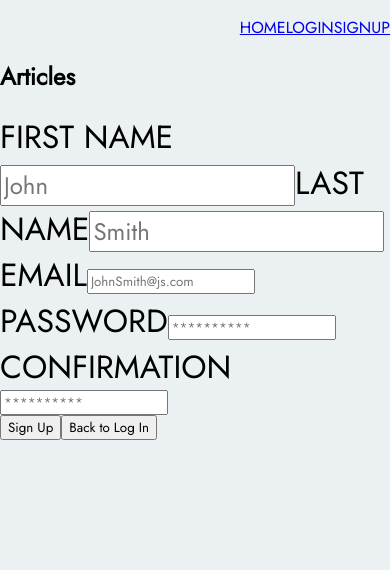
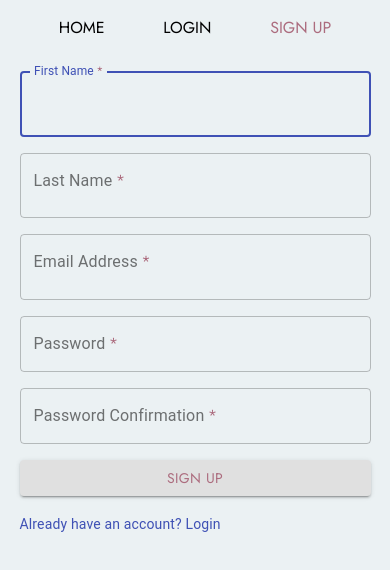
Before and after one commit to kcontreras01/Articles, a React (Create React App) app in the folder react_articles/: page /signup in a window 390 px wide. Shown: the top 570 px of the page. Built offline with nearby package versions, Linux system fonts and the light colour scheme.

Commit message:
mobile style is acceptable

```diff
--- a/react_articles/src/Components/Login.js
+++ b/react_articles/src/Components/Login.js
@@ -1,6 +1,14 @@
 import React, { Component } from 'react';
 import axios from 'axios';
 import Cookies from '../helpers/Cookies';
+import '../styles/login.css';
+import Button from '@material-ui/core/Button';
+import TextField from '@material-ui/core/TextField';
+import FormControlLabel from '@material-ui/core/FormControlLabel';
+import Checkbox from '@material-ui/core/Checkbox';
+import Link from '@material-ui/core/Link';
+import Grid from '@material-ui/core/Grid';
+import Typography from '@material-ui/core/Typography';
 
 class Login extends Component {
   constructor(){
@@ -70,36 +78,56 @@ class Login extends Component {
 
   render(){
     return(
-      <div>
-      <div className='loginBackground'>
-      </div>
-      <section>
-      <div className="auth-form">
-
-        <div className='loginHead'><h1>Articles</h1></div>
-
-        <form className='loginForm' onSubmit={this.login.bind(this)}>
-          <label htmlFor='email'>EMAIL:</label>
-          <input placeholder="JohnSmith@js.com" className='searchBar' value={this.state.inputs.email}
-            id='email' name='email' type='email'
+        <form>
+          <TextField
+            variant="outlined"
+            margin="normal"
+            required
+            fullWidth
+            id="email"
+            label="Email Address"
+            name="email"
+            autoComplete="email"
+            autoFocus
             onChange={e => this.changeInput(e, 'email')}
           />
-
-          <label htmlFor='password'>PASSWORD:</label>
-          <input placeholder="**********" className='searchBar' value={this.state.inputs.password}
-            id='password' name='password' type='password'
+          <TextField
+            variant="outlined"
+            margin="normal"
+            required
+            fullWidth
+            name="password"
+            label="Password"
+            type="password"
+            id="password"
+            autoComplete="current-password"
             onChange={e => this.changeInput(e, 'password')}
           />
-
-          <div className="form-buttons">
-            <button type="submit" className="login-form-button">Log In</button>
-
-          </div>
+          <FormControlLabel
+            control={<Checkbox value="remember" color="primary" />}
+            label="Remember me"
+          />
+          <Button
+            type="submit"
+            fullWidth
+            variant="contained"
+            color="default"
+          >
+            Login
+          </Button>
+          <Grid container>
+            <Grid item xs>
+              <Link href="#" variant="body2">
+                Forgot password?
+              </Link>
+            </Grid>
+            <Grid item>
+              <Link href="/signup" variant="body2">
+                {"Don't have an account? Sign Up"}
+              </Link>
+            </Grid>
+          </Grid>
         </form>
-      </div>
-      </section>
-      <footer>footer</footer>
-      </div>
     )
   }
 }
--- a/react_articles/src/Components/Nav.js
+++ b/react_articles/src/Components/Nav.js
@@ -1,6 +1,7 @@
 import React, { Fragment } from "react";
-import { BrowserRouter as Router, Switch, Route, Link } from "react-router-dom";
+import { BrowserRouter as Router, Switch, Route, Link, NavLink } from "react-router-dom";
 import "../styles/nav.css";
+import "../styles/content.css";
 import Content from "./Content";
 import Login from "./Login";
 import SignUp from "./Signup";
@@ -27,13 +28,15 @@ const Nav = ({ user }) => {
             ) : (
               <Fragment>
                 <li>
-                  <Link to="/">HOME</Link>
+                  <NavLink exact={true} activeClassName='is-active' to='/'>HOME</NavLink>
                 </li>
                 <li>
-                  <Link to="/login">LOGIN</Link>
+                  <NavLink activeClassName='is-active' to='/login'>LOGIN</NavLink>
+
                 </li>
                 <li>
-                  <Link to="/signup">SIGNUP</Link>
+                  <NavLink activeClassName='is-active' to='/signup'>SIGN UP</NavLink>
+
                 </li>
               </Fragment>
             )}
@@ -42,13 +45,19 @@ const Nav = ({ user }) => {
 
         <Switch>
           <Route path="/login">
-            <Login />
+            <section>
+              <Login />
+            </section>
           </Route>
           <Route path="/signup">
-            <SignUp />
+            <section>
+              <SignUp />
+            </section>
           </Route>
           <Route path="/">
-            <Content />
+            <section>
+              <Content />
+            </section>
           </Route>
         </Switch>
       </div>
--- a/react_articles/src/Components/Signup.js
+++ b/react_articles/src/Components/Signup.js
@@ -1,7 +1,14 @@
 import React, { Component } from 'react';
 import axios from 'axios';
+import '../styles/signup.css';
+import Button from '@material-ui/core/Button';
+import TextField from '@material-ui/core/TextField';
+import FormControlLabel from '@material-ui/core/FormControlLabel';
+import Checkbox from '@material-ui/core/Checkbox';
+import Link from '@material-ui/core/Link';
+import Grid from '@material-ui/core/Grid';
+import Typography from '@material-ui/core/Typography';
 
-// component for sign up
 // this will render if the mode in user auth is signup
 class SignUp extends Component {
   constructor(){
@@ -40,55 +47,95 @@ class SignUp extends Component {
 
   render(){
     return(
-      <div>
-      <section>
-      <div className='loginBackground'>
-      </div>
-      <div className="signUp-auth-form">
-        <h1 className='loginHead'>Articles</h1>
+        <form>
+          <Grid container spacing={2}>
+            <Grid item xs={12} sm={6}>
+              <TextField
+                autoComplete="fname"
+                name="firstName"
+                variant="outlined"
+                required
+                fullWidth
+                id="firstName"
+                label="First Name"
+                autoFocus
+                onChange={e => this.changeInput(e, 'first_name')}
+                value={this.state.inputs.first_name}
+              />
+            </Grid>
+            <Grid item xs={12} sm={6}>
+              <TextField
+                variant="outlined"
+                required
+                fullWidth
+                id="lastName"
+                label="Last Name"
+                name="lastName"
+                autoComplete="lname"
+                onChange={e => this.changeInput(e, 'last_name')}
+                value={this.state.inputs.last_name}
+              />
+            </Grid>
+            <Grid item xs={12}>
+              <TextField
+                variant="outlined"
+                required
+                fullWidth
+                id="email"
+                label="Email Address"
+                name="email"
+                autoComplete="email"
+                onChange={e => this.changeInput(e, 'email')}
+                value={this.state.inputs.email}
+              />
+            </Grid>
+            <Grid item xs={12}>
+              <TextField
+                variant="outlined"
+                required
+                fullWidth
+                name="password"
+                label="Password"
+                type="password"
+                id="password"
+                autoComplete="current-password"
+                onChange={e => this.changeInput(e, 'password')}
+                value={this.state.inputs.password}
+              />
+            </Grid>
+            <Grid item xs={12}>
+              <TextField
+                variant="outlined"
+                required
+                fullWidth
+                name="password_confirmation"
+                label="Password Confirmation"
+                type="password"
+                id="password_confirmation"
+                autoComplete="current-password"
+                onChange={e => this.changeInput(e, 'password_confirmation')}
+                value={this.state.inputs.password_confirmation}              />
+            </Grid>
+            <Grid item xs={12}>
 
-        <form className='signUpForm' onSubmit={this.signUp.bind(this)}>
-
-          <label htmlFor='first_name'>FIRST NAME</label>
-          <input placeholder="John" className='searchBar'value={this.state.inputs.first_name}
-            id='first_name' name='first_name' type='text'
-            onChange={e => this.changeInput(e, 'first_name')}
-          />
-
-          <label htmlFor='last_name'>LAST NAME</label>
-          <input placeholder="Smith" className='searchBar' value={this.state.inputs.last_name}
-            id='last_name' name='last_name' type='text'
-            onChange={e => this.changeInput(e, 'last_name')}
-          />
-
-          <label htmlFor='email'>EMAIL</label>
-          <input placeholder="JohnSmith@js.com" className='searchBar' value={this.state.inputs.email}
-            id='email' name='email' type='email'
-            onChange={e => this.changeInput(e, 'email')}
-          />
-
-          <label htmlFor='password'>PASSWORD</label>
-          <input placeholder="**********" className='searchBar' value={this.state.inputs.password}
-            id='password' name='password' type='password'
-            onChange={e => this.changeInput(e, 'password')}
-          />
-
-          <label htmlFor='password_confirmation'>CONFIRMATION</label>
-          <input placeholder="**********" className='searchBar' value={this.state.inputs.password_confirmation}
-            id='password_confirmation'
-            name='password_confirmation' type='password'
-            onChange={e => this.changeInput(e, 'password_confirmation')}
-          />
-
-          <div className="signUp-form-buttons">
-            <button type="submit" className="signup-form-button">Sign Up</button>
-            <button className="signup-form-button">Back to Log In</button>
-          </div>
-
+            </Grid>
+          </Grid>
+          <Button
+            type="submit"
+            fullWidth
+            variant="contained"
+            color="default"
+          >
+            Sign Up
+          </Button>
+          <Grid container justify="flex-end">
+            <Grid item>
+              <Link href="/login" variant="body2">
+                Already have an account? Login
+              </Link>
+            </Grid>
+          </Grid>
         </form>
-      </div>
-      </section>
-      </div>
     )
   }
 }
--- a/react_articles/src/styles/content.css
+++ b/react_articles/src/styles/content.css
@@ -1,3 +1,11 @@
-main {
-
+section {
+    display: -ms-flexbox;
+    display: flex;
+    max-width: 90%;
+    margin: auto;
+    align-items: center;
+    -ms-flex-pack: center;
+    -ms-flex-direction: column;
+    flex-direction: column;
+    padding-top: 2em;
 }
--- a/react_articles/src/styles/login.css
+++ b/react_articles/src/styles/login.css
@@ -0,0 +1,10 @@
+@media only screen and (max-width: 600px) {
+    .loginForm {
+        /* margin: 1em; */
+    }
+
+    .MuiGrid-container {
+        flex-direction: column;
+        margin-top: 1em;
+    }
+}
--- a/react_articles/src/styles/nav.css
+++ b/react_articles/src/styles/nav.css
@@ -1,21 +1,18 @@
 nav {
     width: 100vw;
-  }
+}
 
-  nav ul {
-    justify-content: flex-end;
-    margin-top: 1em;
-  }
-
-  /*NAV BAR*/
 ul {
   list-style-type: none;
   margin: 0;
   padding: 0;
-  overflow: hidden;
   display: flex;
-/*  background: #DAD4D7;
-*/}
+}
+
+nav ul li a {
+  text-decoration: none;
+  color: black
+}
 
 span {
   color: #AC6C7E;
@@ -33,3 +30,16 @@ span {
 .navButton:hover {
   color: grey;
 }
+
+.is-active {
+  color: #AC6C7E;
+}
+
+@media only screen and (max-width: 600px) {
+  nav ul {
+    justify-content: space-evenly;
+    margin-top: 1em;
+  }
+
+
+}
--- a/react_articles/src/styles/signup.css
+++ b/react_articles/src/styles/signup.css
@@ -0,0 +1,5 @@
+@media only screen and (max-width: 600px) {
+    .signUpForm {
+        /* margin: 1em; */
+    }
+}
```
